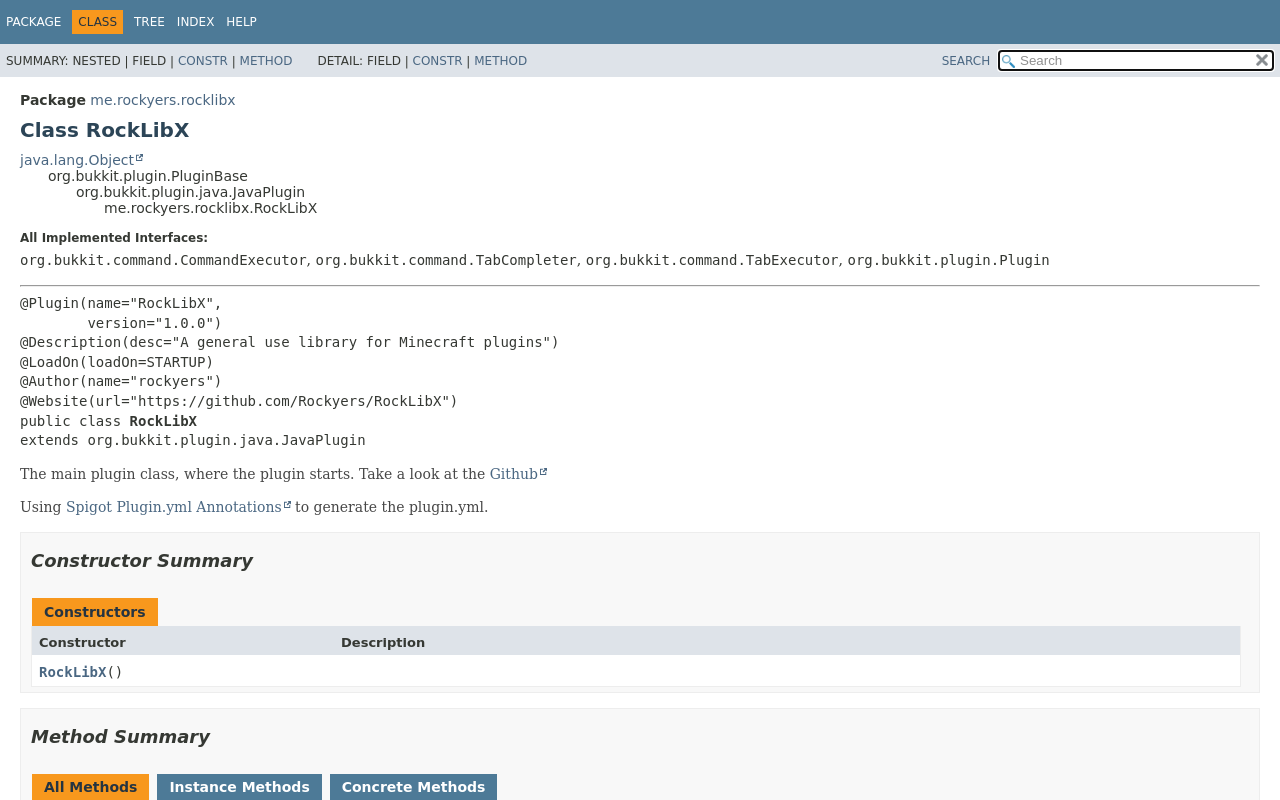
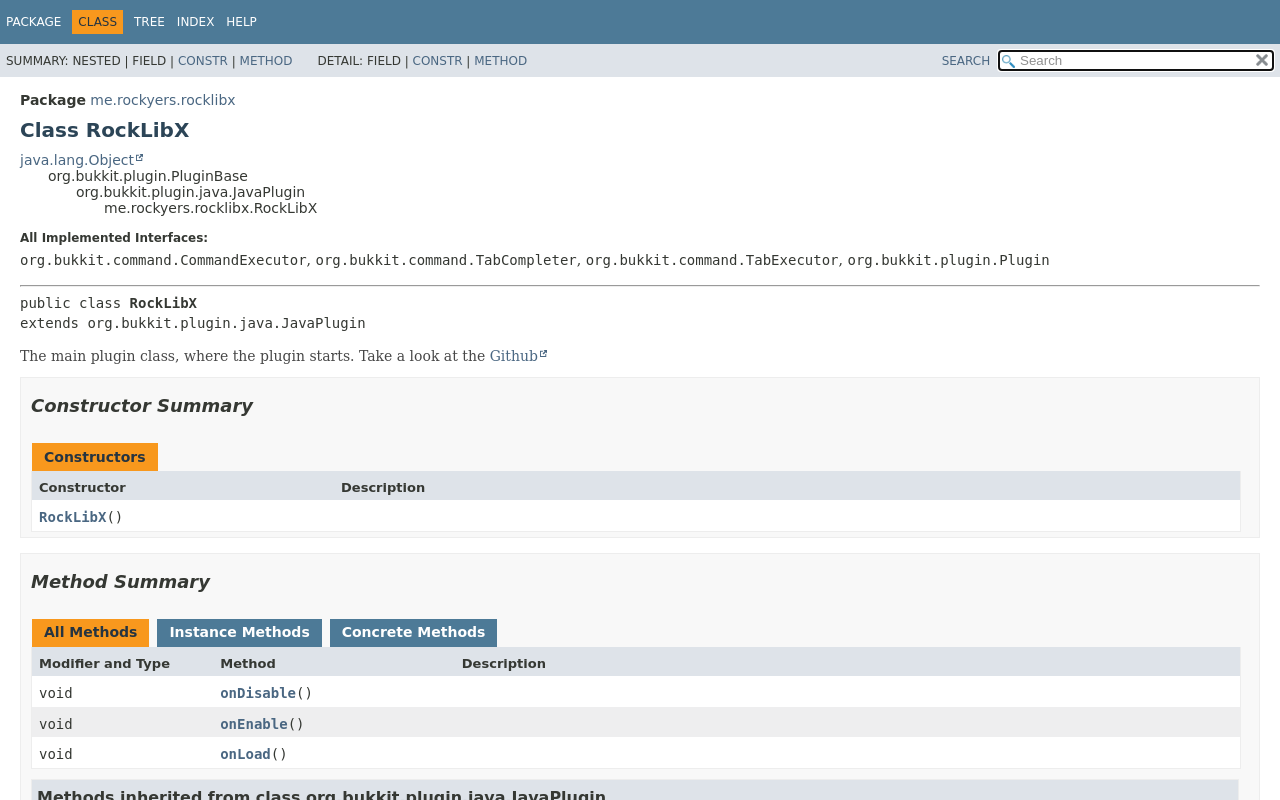
Before and after one commit to Rockyers/RockLibX, a plain HTML site: page docs/me/rockyers/rocklibx/RockLibX.html in a window 1280 px wide. Drawn offline with Linux system fonts and the light colour scheme; a web font is replaced by a local one.

Commit message:
Updated javadocs

```diff
--- a/docs/me/rockyers/rocklibx/RockLibX.html
+++ b/docs/me/rockyers/rocklibx/RockLibX.html
@@ -1,11 +1,11 @@
 <!DOCTYPE HTML>
 <html lang="en">
 <head>
-<!-- Generated by javadoc (20) on Thu May 25 01:17:55 PDT 2023 -->
+<!-- Generated by javadoc (20) on Fri May 26 22:18:37 PDT 2023 -->
 <title>RockLibX</title>
 <meta name="viewport" content="width=device-width, initial-scale=1">
 <meta http-equiv="Content-Type" content="text/html; charset=utf-8">
-<meta name="dc.created" content="2023-05-25">
+<meta name="dc.created" content="2023-05-26">
 <meta name="description" content="declaration: package: me.rockyers.rocklibx, class: RockLibX">
 <meta name="generator" content="javadoc/ClassWriterImpl">
 <link rel="stylesheet" type="text/css" href="../../../stylesheet.css" title="Style">
@@ -97,17 +97,9 @@ loadScripts(document, 'script');</script>
 <dd><code>org.bukkit.command.CommandExecutor</code>, <code>org.bukkit.command.TabCompleter</code>, <code>org.bukkit.command.TabExecutor</code>, <code>org.bukkit.plugin.Plugin</code></dd>
 </dl>
 <hr>
-<div class="type-signature"><span class="annotations">@Plugin(name="RockLibX",
-        version="1.0.0")
-@Description(desc="A general use library for Minecraft plugins")
-@LoadOn(loadOn=STARTUP)
-@Author(name="rockyers")
-@Website(url="https://github.com/Rockyers/RockLibX")
-</span><span class="modifiers">public class </span><span class="element-name type-name-label">RockLibX</span>
+<div class="type-signature"><span class="modifiers">public class </span><span class="element-name type-name-label">RockLibX</span>
 <span class="extends-implements">extends org.bukkit.plugin.java.JavaPlugin</span></div>
-<div class="block">The main plugin class, where the plugin starts. Take a look at the <a href="https://github.com/Rockyers/RockLibX">Github</a>
- <p>
- Using <a href="https://www.spigotmc.org/wiki/spigot-plugin-yml-annotations/?noRedirect=1">Spigot Plugin.yml Annotations</a> to generate the plugin.yml.</div>
+<div class="block">The main plugin class, where the plugin starts. Take a look at the <a href="https://github.com/Rockyers/RockLibX">Github</a></div>
 </section>
 <section class="summary">
 <ul class="summary-list">
```
Also changed, not shown: docs/allclasses-index.html (+2 -2 lines), docs/allpackages-index.html (+2 -2 lines), docs/help-doc.html (+2 -2 lines), docs/index-files/index-1.html (+2 -2 lines), docs/index-files/index-2.html (+2 -2 lines), docs/index-files/index-3.html (+2 -2 lines), docs/index.html (+2 -2 lines), docs/me/rockyers/rocklibx/package-summary.html (+2 -2 lines), docs/me/rockyers/rocklibx/package-tree.html (+2 -2 lines), docs/overview-tree.html (+2 -2 lines), docs/search.html (+2 -2 lines).
